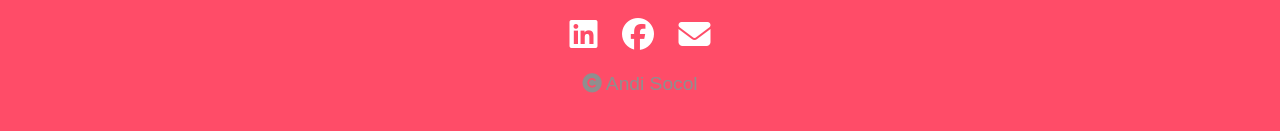
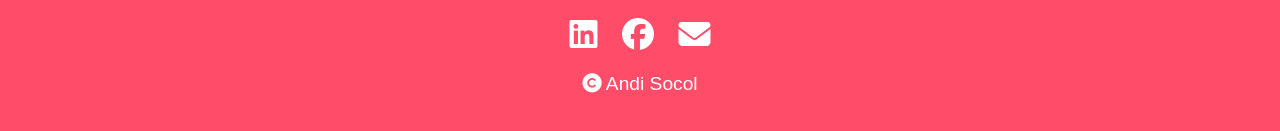
Before and after one commit to AndiSocol/pawrtner, a plain HTML site: page index.html in a window 1280 px wide. Shown: the part 3331-3462 px from the top of the page. Drawn offline with nearby package versions, Linux system fonts and the light colour scheme.

Commit message:
Update styles.css

```diff
--- a/css/styles.css
+++ b/css/styles.css
@@ -175,6 +175,10 @@ hr {
   background-color: #ff4c68;
 }
 
+#footer p {
+  color: #fff;
+}
+
 #footer a {
   text-decoration: none;
   color: #fff;
```
